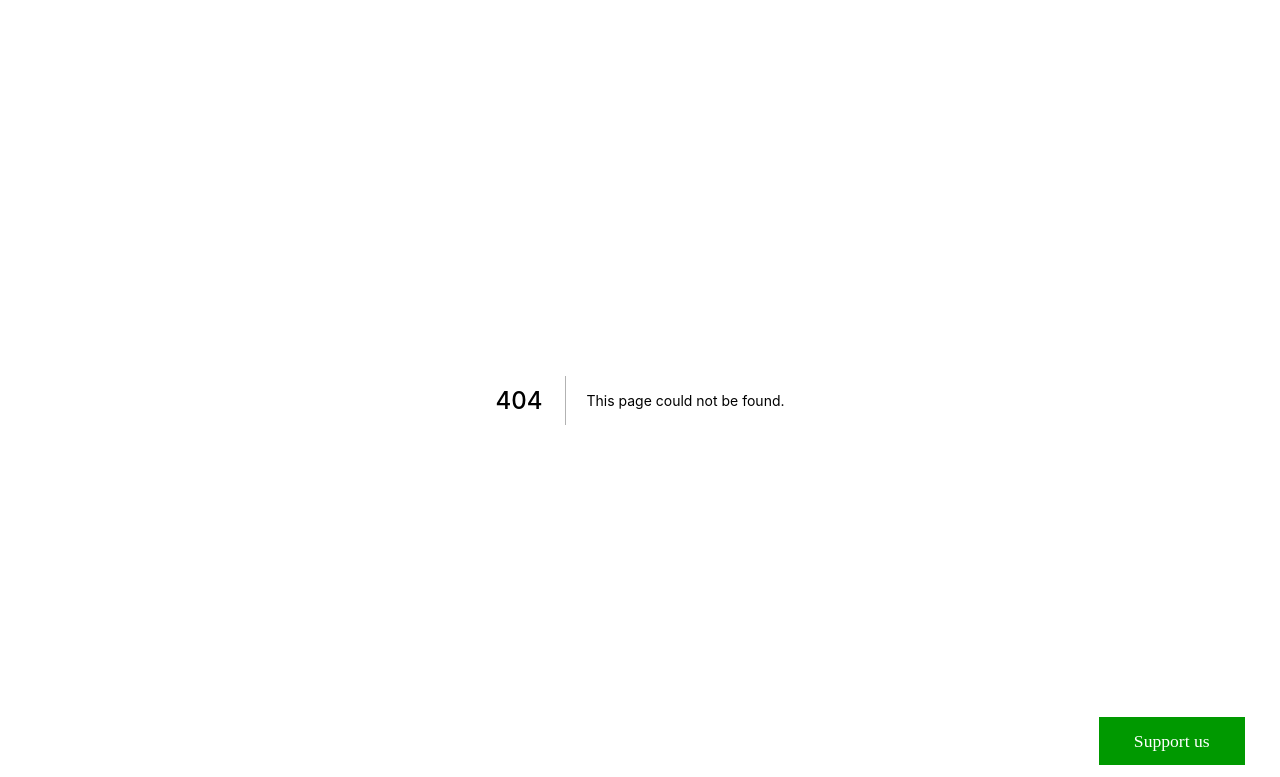
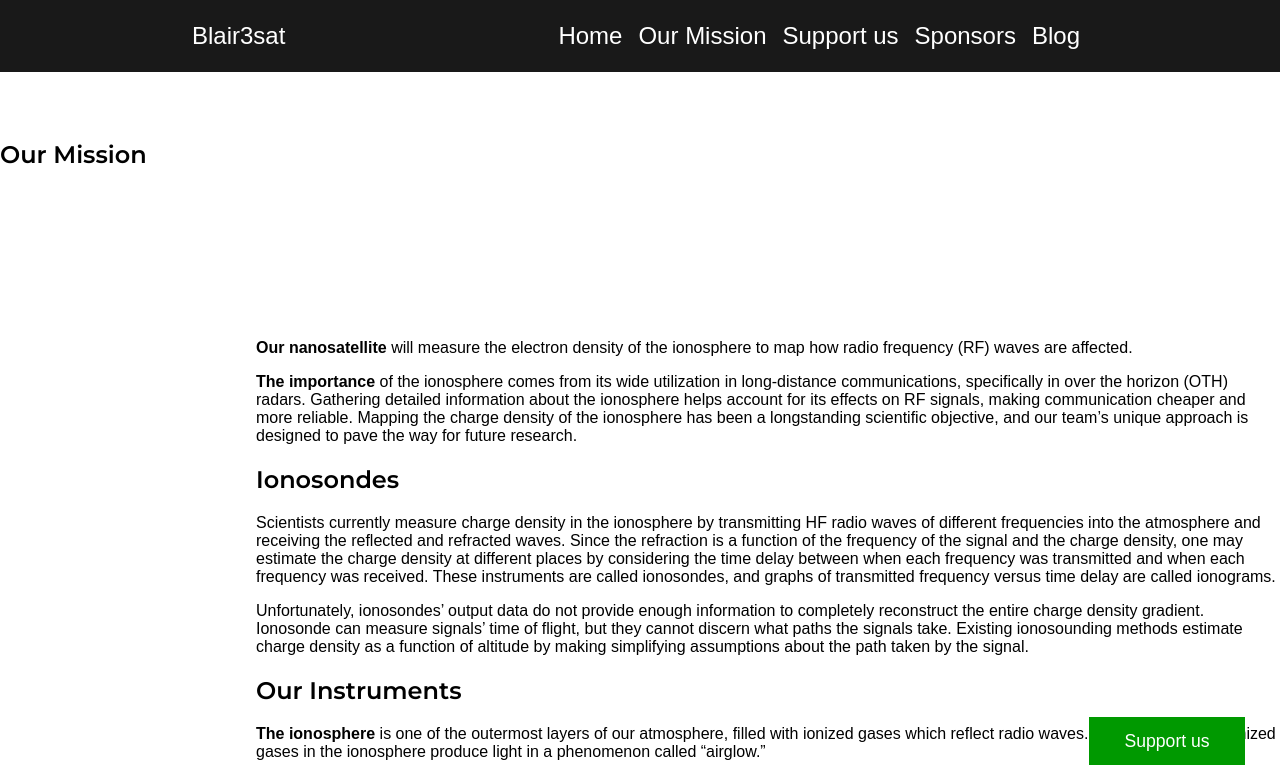
Before and after one commit to blair3sat/website-old, a Next.js app: page /mission in a window 1280 px wide. Before the commit this address had no page. Shown: the top 777 px of the page. Built offline with nearby package versions, Linux system fonts and the light colour scheme.

Commit message:
added mission page
see title

```diff
--- a/components/nav.js
+++ b/components/nav.js
@@ -4,7 +4,7 @@ import styled from "styled-components";
 
 const links = [
   { href: "/", label: "Home" },
-	{ href: "/misson", label: "Our Mission" },
+  { href: "/mission", label: "Our Mission" },
   { href: "/support", label: "Support us" },
   { href: "/support#sponsors", label: "Sponsors" },
   { href: "/blog", label: "Blog" }
@@ -15,9 +15,10 @@ const links = [
 
 const NavContainer = styled.nav`
   text-align: center;
-	position: absolute;
+  position: "absolute";
   background-color: rgba(0, 0, 0, 0.9);
-  height:0; overflow:visible;
+  height: 0;
+  overflow: visible;
   color: #fff;
   top: 0px;
   left: 0px;
@@ -27,6 +28,7 @@ const NavContainer = styled.nav`
   padding: 0em 15%;
   display: flex;
   align-items: center;
+  font-size: 1.5em;
 
   .logo {
     margin-right: auto;
--- /dev/null
+++ b/next.config.js
@@ -0,0 +1,48 @@
+const toc = require("remark-toc");
+
+const withMDX = require("@next/mdx")({
+  extension: /\.mdx?$/
+});
+module.exports = withMDX({
+  pageExtensions: ["js", "jsx", "md", "mdx"],
+  remarkExtensions: [toc]
+});
+// // module.exports = withCSS({
+// //   cssModules: true,
+// //   webpack: function(config) {
+// //       config.module.rules.push({
+// //           test: /\.md$/,
+// //           use: 'raw-loader'
+// //       });
+// //       return config;
+// //   }
+// // });
+// const withCSS = require("@zeit/next-css");
+// require("dotenv").config();
+// const path = require("path");
+// const Dotenv = require("dotenv-webpack");
+
+// const withImages = require("next-images");
+
+// module.exports = withCSS(
+//   withImages({
+//     inlineImageLimit: 16384,
+//     webpack(config, options) {
+//       config.module.rules.push({
+//         test: /\.md$/,
+//         use: "raw-loader"
+//       });
+//       config.plugins = config.plugins || [];
+//       config.plugins = [
+//         ...config.plugins,
+
+//         // Read the .env file
+//         new Dotenv({
+//           path: path.join(__dirname, ".env"),
+//           systemvars: true
+//         })
+//       ];
+//       return config;
+//     }
+//   })
+// );
--- a/package.json
+++ b/package.json
@@ -8,9 +8,14 @@
     "start": "next start"
   },
   "dependencies": {
+    "@mdx-js/loader": "1.5.1",
+    "@next/mdx": "9.1.2",
     "next": "9.1.2",
+    "raw-loader": "3.1.0",
     "react": "16.11.0",
     "react-dom": "16.11.0",
+    "remark-toc": "6.0.0",
+    "showdown": "1.9.1",
     "styled-components": "^4.4.1",
     "three": "^0.110.0"
   },
--- a/pages/_document.js
+++ b/pages/_document.js
@@ -1,11 +1,21 @@
 import Document, { Head, Main, NextScript } from "next/document";
 // Import styled components ServerStyleSheet
-import styled, { ServerStyleSheet } from "styled-components";
+import styled, { createGlobalStyle, ServerStyleSheet } from "styled-components";
 import Link from "next/link";
 
 import { SupportButton } from "../components/Button";
 
+const Global = createGlobalStyle`
 
+body {
+		margin: 0px;
+			font-family: Arial,sans-serif;
+			font-weight: light;
+		h1, h2, h3, h4, h5, h6 {
+			font-family: "Montserrat";
+		}
+	}
+`
 
 export default class MyDocument extends Document {
 	static getInitialProps({ renderPage }) {
@@ -26,6 +36,7 @@ export default class MyDocument extends Document {
 					{this.props.styleTags}
 				</Head>
 				<body>
+					<Global></Global>
 					<Link href="/support">
 						<SupportButton className="scale" background="#090" color="#fff">
 							Support us
--- a/pages/index.js
+++ b/pages/index.js
@@ -4,32 +4,8 @@ import Nav from "../components/nav";
 
 import styled, { createGlobalStyle } from "styled-components";
 import { Landing } from "../components/Landing2.js";
-import {SmallSat} from "../components/Smallsat";
+import { SmallSat } from "../components/Smallsat";
 import { AboutUs } from "../components/AboutUs";
-
-
-const SupportContainer = styled.section`
-	height: 100vh;
-
-	.title {
-		text-align: center;
-		font-size: 3em;
-	}
-
-	.card-container {
-	}
-`;
-
-const GlobalStyle = createGlobalStyle`
-	body {
-		margin: 0px;
-			font-family: Arial,sans-serif;
-			font-weight: light;
-		h1, h2, h3, h4, h5, h6 {
-			font-family: "Montserrat";
-		}
-	}
-`;
 
 const Container = styled.div`
   width: 100vw;
@@ -40,24 +16,22 @@ const Container = styled.div`
 const Body = () => {
   return (
     <Container>
-			<Nav></Nav>
-			<Landing></Landing>
-			<AboutUs></AboutUs>
-			<hr/>
-			<SmallSat></SmallSat>
+      <Nav />
+      <Landing />
+      <AboutUs />
+      <hr />
+      <SmallSat />
     </Container>
   );
 };
 const Home = () => {
   return (
     <>
-			<GlobalStyle></GlobalStyle>
-
       <Head>
         <title>Home</title>
         <link rel="icon" href="/favicon.ico" />
       </Head>
-			<Body></Body>
+      <Body />
     </>
   );
 };
--- /dev/null
+++ b/pages/mission.js
@@ -0,0 +1,40 @@
+import React from "react";
+import styled from "styled-components";
+import { Converter } from "showdown";
+import MissionContent from "../static/mission.mdx";
+import Nav from "../components/nav";
+
+// console.log(tableOfContents);
+
+const MissionContainer = styled.section`
+  margin-top: 3rem;
+
+  display: grid;
+  grid-template-areas:
+    "top top"
+    "sidebar content";
+  grid-template-rows: 20% min-content;
+  grid-template-columns: 20% auto;
+
+  .content {
+    grid-area: content;
+  }
+`;
+const Mission = () => {
+  return (
+    <>
+      <Nav />
+
+      <MissionContainer>
+        <div className="header">
+          <h1 className="title">Our Mission</h1>
+        </div>
+        <div className="sidebar" />
+        <div className="content">
+          <MissionContent />
+        </div>
+      </MissionContainer>
+    </>
+  );
+};
+export default Mission;
--- /dev/null
+++ b/static/mission.mdx
@@ -0,0 +1,25 @@
+**Our nanosatellite** will measure the electron density of the ionosphere to map how radio frequency (RF) waves are affected.
+
+**The importance** of the ionosphere comes from its wide utilization in long-distance communications, specifically in over the horizon (OTH) radars. Gathering detailed information about the ionosphere helps account for its effects on RF signals, making communication cheaper and more reliable. Mapping the charge density of the ionosphere has been a longstanding scientific objective, and our team’s unique approach is designed to pave the way for future research.
+
+## Ionosondes
+
+Scientists currently measure charge density in the ionosphere by transmitting HF radio waves of different frequencies into the atmosphere and receiving the reflected and refracted waves. Since the refraction is a function of the frequency of the signal and the charge density, one may estimate the charge density at different places by considering the time delay between when each frequency was transmitted and when each frequency was received. These instruments are called ionosondes, and graphs of transmitted frequency versus time delay are called ionograms.
+
+Unfortunately, ionosondes’ output data do not provide enough information to completely reconstruct the entire charge density gradient. Ionosonde can measure signals’ time of flight, but they cannot discern what paths the signals take. Existing ionosounding methods estimate charge density as a function of altitude by making simplifying assumptions about the path taken by the signal.
+
+## Our Instruments
+
+**The ionosphere** is one of the outermost layers of our atmosphere, filled with ionized gases which reflect radio waves. Additionally, these ionized gases in the ionosphere produce light in a phenomenon called “airglow.”
+
+**To measure** the ionosphere’s environment, our satellite will be equipped with two payloads: the first payload is a photometer, which will measure the airglow so we can extrapolate data on gas density in the upper atmosphere. Furthermore, we will refine our data by detecting RF waves with an ionosonde receiver. This other payload will monitor RF waves we transmit at different frequencies and determine how they behave in the ionosphere.
+
+**More information** about both payloads can be found below. For specific questions about the ionosonde payload, contact Ryan Tse, and for questions about the photometer payload, contact Laura Cui. Lastly, for general questions, refer to our team head Gautom Das.
+
+## Photometer (Optical Payload)
+
+**Airglow** provides vital information on the environment of the ionosphere, namely ion density, electron density, and uncharged atom density. Our optical payload will measure the airglow, allowing us to produce a map of vertical electron densities in the ionosphere. Vertical electron density is exactly what it sounds like: electron densities that travel up through the ionosphere rather than across it. Information on vertical electron density is important because most current information about the ionosphere concerns horizontal electron densities. By collecting vertical data, our map of the ionosphere will be more accurate by accounting for all dimensions. Additionally, the photometer in our satellite will be equipped with a unique filter granting it increased sensitivity. Accurate vertical electron density data from this payload will be compounded with the RF payload to make a detailed 3D map of the ionosphere.
+
+## Ionosonde Receiver (RF Payload)
+
+**Existing ground-based** ionosondes don’t provide enough information to accurately map electron densities within the ionosphere. More refined data can be obtained by transmitting signals to an ionosonde receiver in space. That’s where we come in. The ionosonde receiver in our satellite will record test signals relayed from our ground station once on the signal’s path into the ionosphere, and a second time after the signal bounces off the ionosphere back down to earth. The difference in time separating the points of convergence between the satellite and the signal will then be analyzed to develop a precise map of the ionosphere.
```
Also changed, not shown: 1 other file (tests, documents, lock files or other folders). Lines whose indentation alone changed are shown as unchanged.
